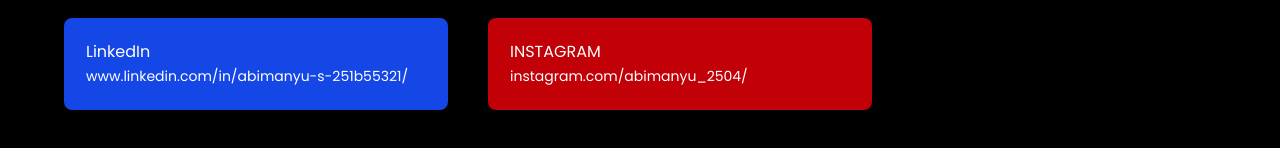
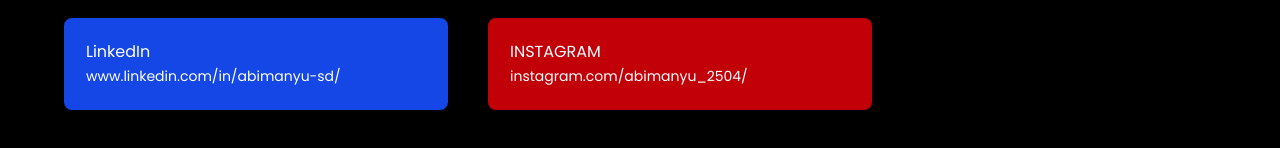
Before and after one commit to abimanyu2515/portfolio, a React (Vite) app: page / in a window 1280 px wide. Shown: the part 4818-4966 px from the top of the page. Built offline with nearby package versions, Linux system fonts and the light colour scheme.

Commit message:
Socials link update

```diff
--- a/src/Components/Contact.jsx
+++ b/src/Components/Contact.jsx
@@ -29,9 +29,9 @@
 
       <div className='flex max-sm:flex-col max-sm:gap-1 gap-10'>
         <Tilt className='mt-5 max-sm:w-full w-sm h-sm p-5 flex items-center border-2 border-blue-700 bg-blue-700 rounded-lg hover:bg-transparent'>
-          <a className='w-full' href="https://www.linkedin.com/in/abimanyu-s-251b55321/">
+          <a className='w-full' href="www.linkedin.com/in/abimanyu-sd/">
             <h2>LinkedIn</h2>
-            <span className="text-sm">www.linkedin.com/in/abimanyu-s-251b55321/</span>
+            <span className="text-sm">www.linkedin.com/in/abimanyu-sd/</span>
           </a>
         </Tilt>
 
```
